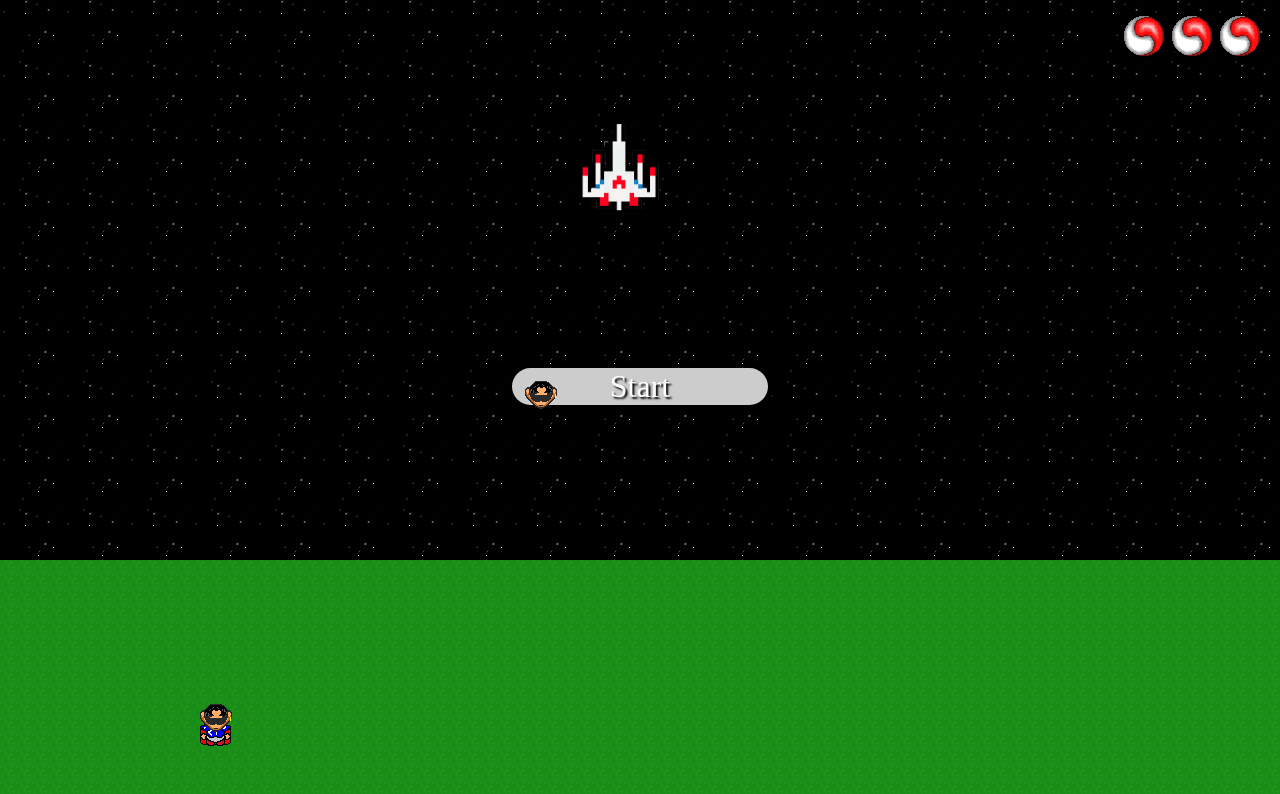
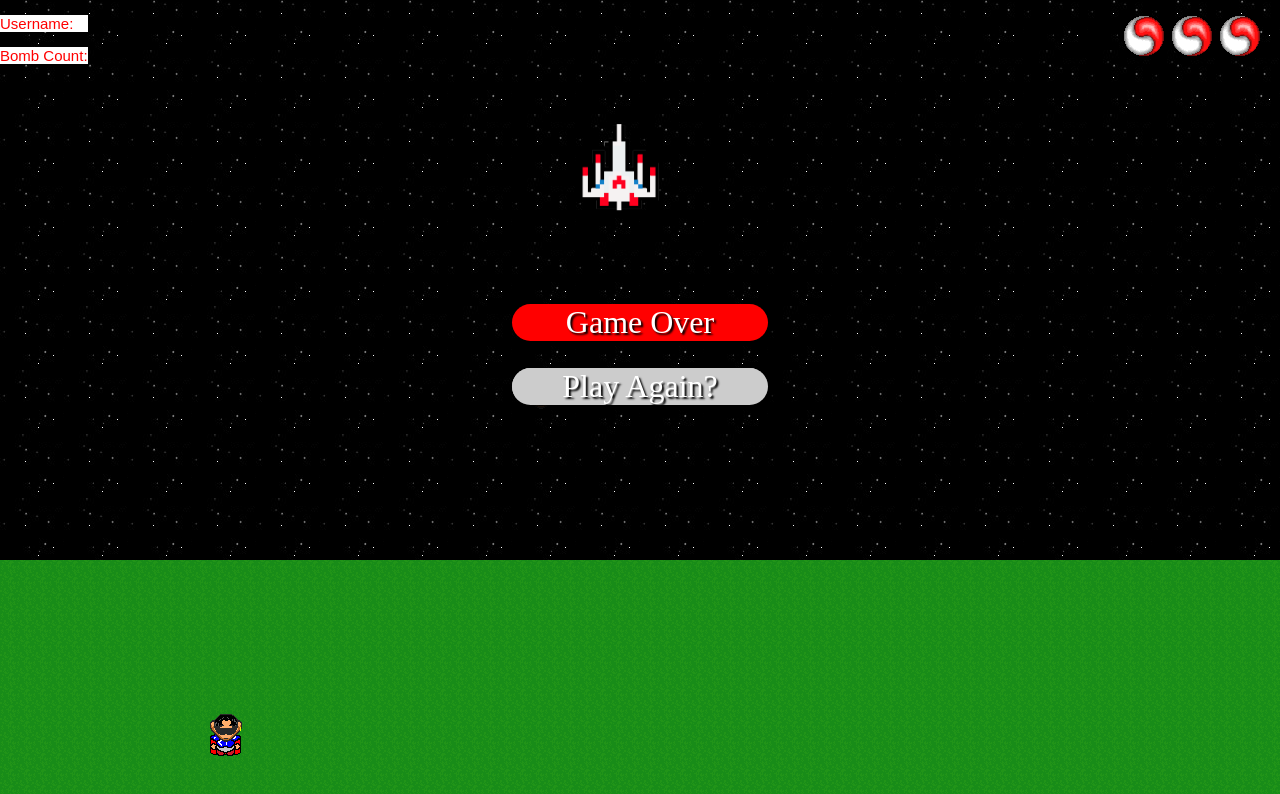
Before and after one commit to heavykenny/CSY1018-2, a plain HTML site: page game.html in a window 1280 px wide. Drawn offline with Linux system fonts and the light colour scheme; a small style sheet from the web is missing.

Commit message:
Adding Game over in html, implemented collission

```diff
--- a/game.html
+++ b/game.html
@@ -15,23 +15,27 @@
     </ul>
 </div>
 
-<div id="username"></div>
-
 <div class="start">Start</div>
+<div class="game-over">Game Over</div>
+<div class="play-again">Play Again?</div>
 
 <div class="sky"></div>
-<div class="greenGrass"></div>
 
 <div class="character stand down" id="player">
-    <div class="head"></div>
+    <div class="user">
+        <div class="head"></div>
 
-    <div class="body"></div>
+        <div class="body"></div>
+    </div>
 
     <div class="weapon bow"></div>
 </div>
 
 <div class="alien" id="alien"></div>
-
+<div class="username">
+    <p>Username: <span></span></p>
+    <p>Bomb Count: <span></span></p>
+</div>
 
 </body>
 </html>
```
